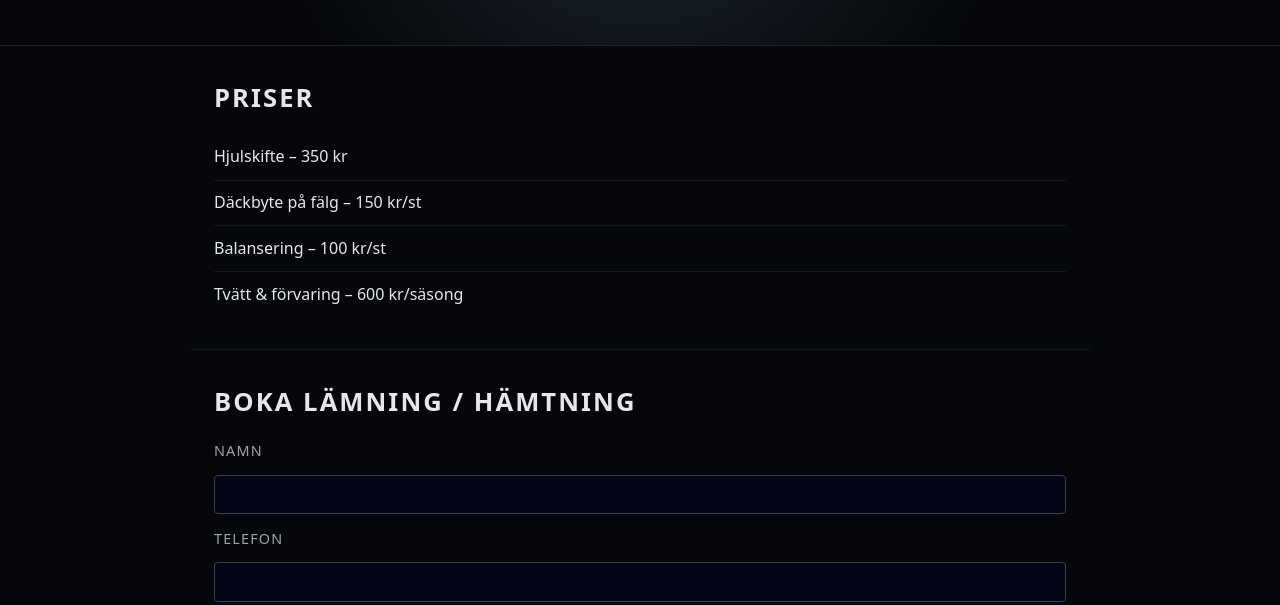
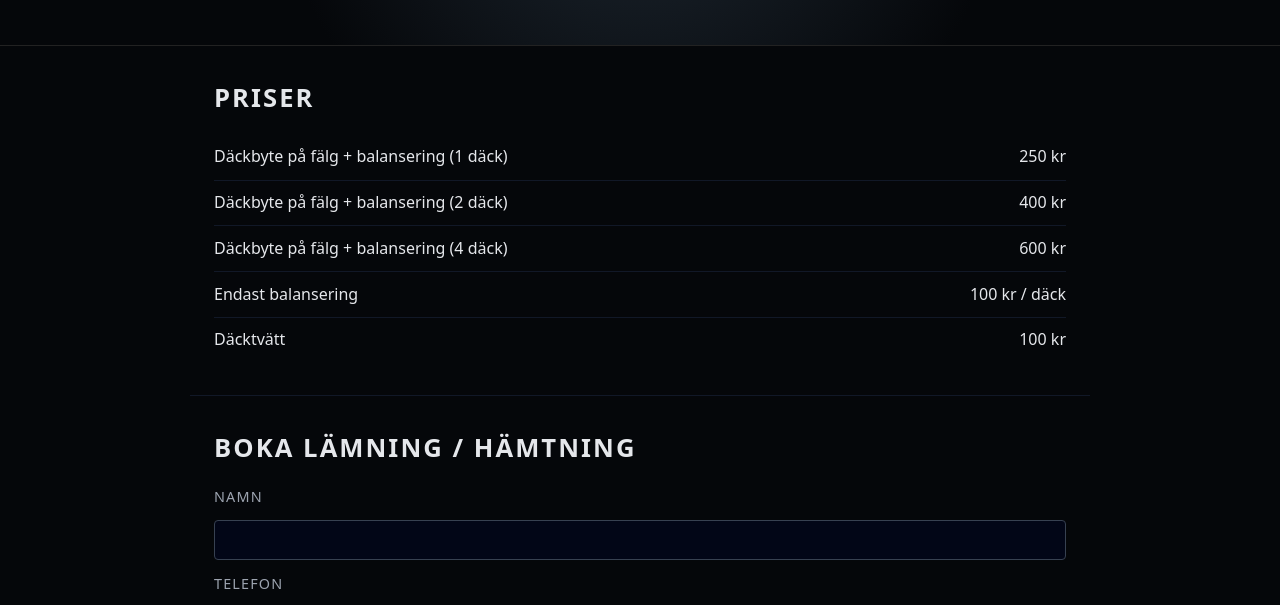
Before and after one commit to daniel78feldt-beep/baradack, a plain HTML site: page index.html in a window 1280 px wide. Shown: the part 159-764 px from the top of the page. Drawn offline with Linux system fonts and the light colour scheme.

Commit message:
Update pricing information in index.html

```diff
--- a/index.html
+++ b/index.html
@@ -17,12 +17,14 @@
 <section class="prices">
     <h2>Priser</h2>
     <ul>
-        <li>Hjulskifte – 350 kr</li>
-        <li>Däckbyte på fälg – 150 kr/st</li>
-        <li>Balansering – 100 kr/st</li>
-        <li>Tvätt & förvaring – 600 kr/säsong</li>
+        <li>Däckbyte på fälg + balansering (1 däck) <span>250 kr</span></li>
+        <li>Däckbyte på fälg + balansering (2 däck) <span>400 kr</span></li>
+        <li>Däckbyte på fälg + balansering (4 däck) <span>600 kr</span></li>
+        <li>Endast balansering <span>100 kr / däck</span></li>
+        <li>Däcktvätt <span>100 kr</span></li>
     </ul>
 </section>
+
 
 <section class="booking">
     <h2>Boka lämning / hämtning</h2>
```
